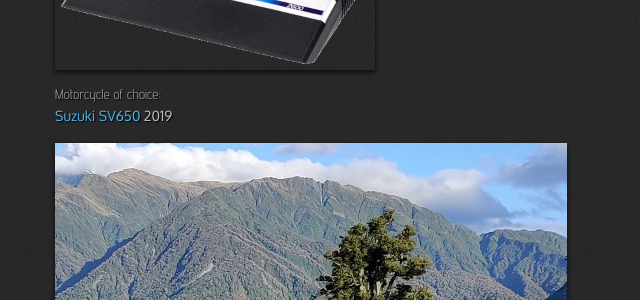
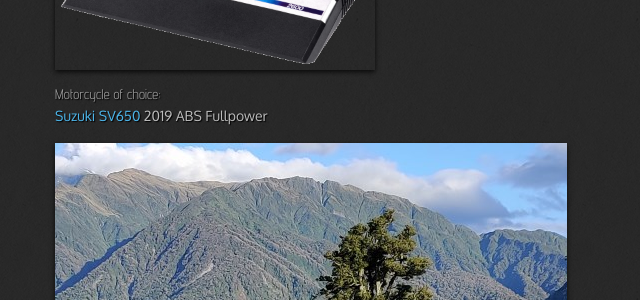
Before and after one commit to Salwan/salwan.github.io, a Jekyll site: the page built from about.md, in a window 1280 px wide and 900 px high, scrolled down 570 px. Shown: the part 153-453 px from the top of the window, without its empty margins (0-640 px from the left). Built offline with Jekyll 4.4.1, drawn with Linux system fonts in a browser that asks for light colours; nearby versions of some CDN libraries.

Commit message:
update to bike

```diff
--- a/about.md
+++ b/about.md
@@ -29,7 +29,7 @@
 
 #### Motorcycle of choice:
 
-[Suzuki SV650](https://www.youtube.com/watch?v=ihTJIvyOXzI) 2019
+[Suzuki SV650](https://www.youtube.com/watch?v=IoibhsER2X4) 2019 ABS Fullpower
 
 ![sv650]
 
```
